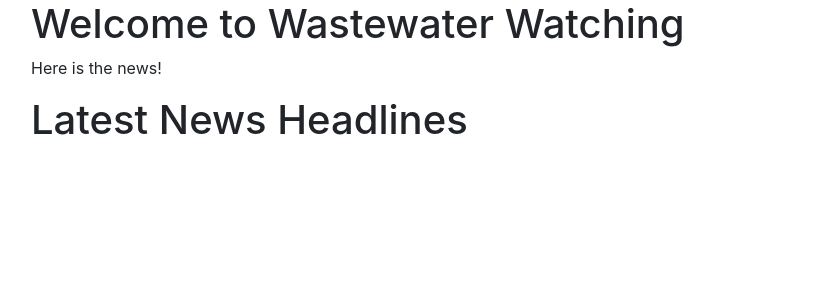
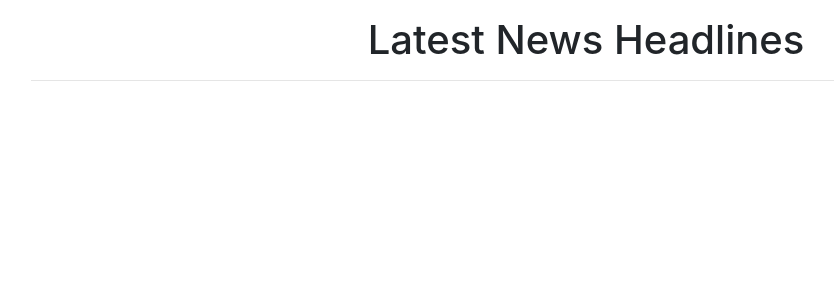
Before and after one commit to EricXu2002/wastewaterwatching, a Flask app: page /news in a window 1280 px wide. Shown: the part 56-356 px from the top of the page, without its empty margins (54-888 px from the left). Run offline with Flask 3, Linux system fonts and the light colour scheme; data that the repository does not hold is empty; some libraries are stand-ins or nearby versions.

Commit message:
News-feed: get headlines through google news
created function that gets headlines from google news that takes in a string as a parameter for the google search.
made some quality of life visual changes to news feed.

```diff
--- a/app.py
+++ b/app.py
@@ -4,6 +4,19 @@ from flask import Flask, render_template, request
 from flask_sqlalchemy import SQLAlchemy
 from sqlalchemy.orm import DeclarativeBase, Mapped, mapped_column
 from sqlalchemy import Integer, String
+
+def scrapeNewsForPlant(name):
+    url = "https://www.google.com/search?sca_esv=eae1723b12d3aedd&sca_upv=1&sxsrf=ACQVn09QkUKH8wY_0xE3odg95y8YGb7_LQ:1712595997604&q=" + name + "&tbm=nws&source=lnms&prmd=ivnmbtz&sa=X&ved=2ahUKEwihsdKgjbOFAxUQM1kFHahzCEYQ0pQJegQICBAB&biw=1280&bih=631&dpr=1.5"
+    response = requests.get(url)
+    soup = BeautifulSoup(response.content, "html.parser")
+    headlines=[]
+    links=[]
+    for headline in soup.find_all('h3'):
+        headlines.append(headline.text)
+        links.append(headline.get("href"))
+        print(headline.get("href"))
+    return headlines, links
+
 
 def scrape_news():
     #url = "https://en.wikipedia.org/wiki/Fukushima_nuclear_accident#References"
@@ -73,7 +86,10 @@ def map():
 
 @app.route('/news')
 def news():
-    headlines, links = scrape_news()
+    headlines, links = scrapeNewsForPlant("Radiation")
+    headlines2, links2 = scrape_news()
+    headlines += headlines2
+    links += links2
     return render_template('news.html', headlines=headlines, links=links)
 
 @app.route('/forum', methods=["GET", "POST"])
--- a/templates/news.html
+++ b/templates/news.html
@@ -1,17 +1,17 @@
 {% extends 'base.html' %}
 
 {% block content %}
-    <h1>{% block title %} Welcome to Wastewater Watching {% endblock %}</h1>
-    <p>Here is the news!</p>
+    <p></p>
     <head>
         <meta charset="UTF-8">
         <title>News Headlines</title>
     </head>
     <body>
-        <h1>Latest News Headlines</h1>
+        <h1 style="text-align:center">Latest News Headlines</h1>
+        <hr>
         <ul>
             {% for i in range(headlines|length) %}
-                <li style="font-size:large"><a href="{{links[i]}}">{{ headlines[i] }}</a></li>
+                <h2 style="font-size:large;"><a href="{{links[i]}}">{{ headlines[i] }}</a></h2>
                 <hr>
             {% endfor %}
         </ul>
```
